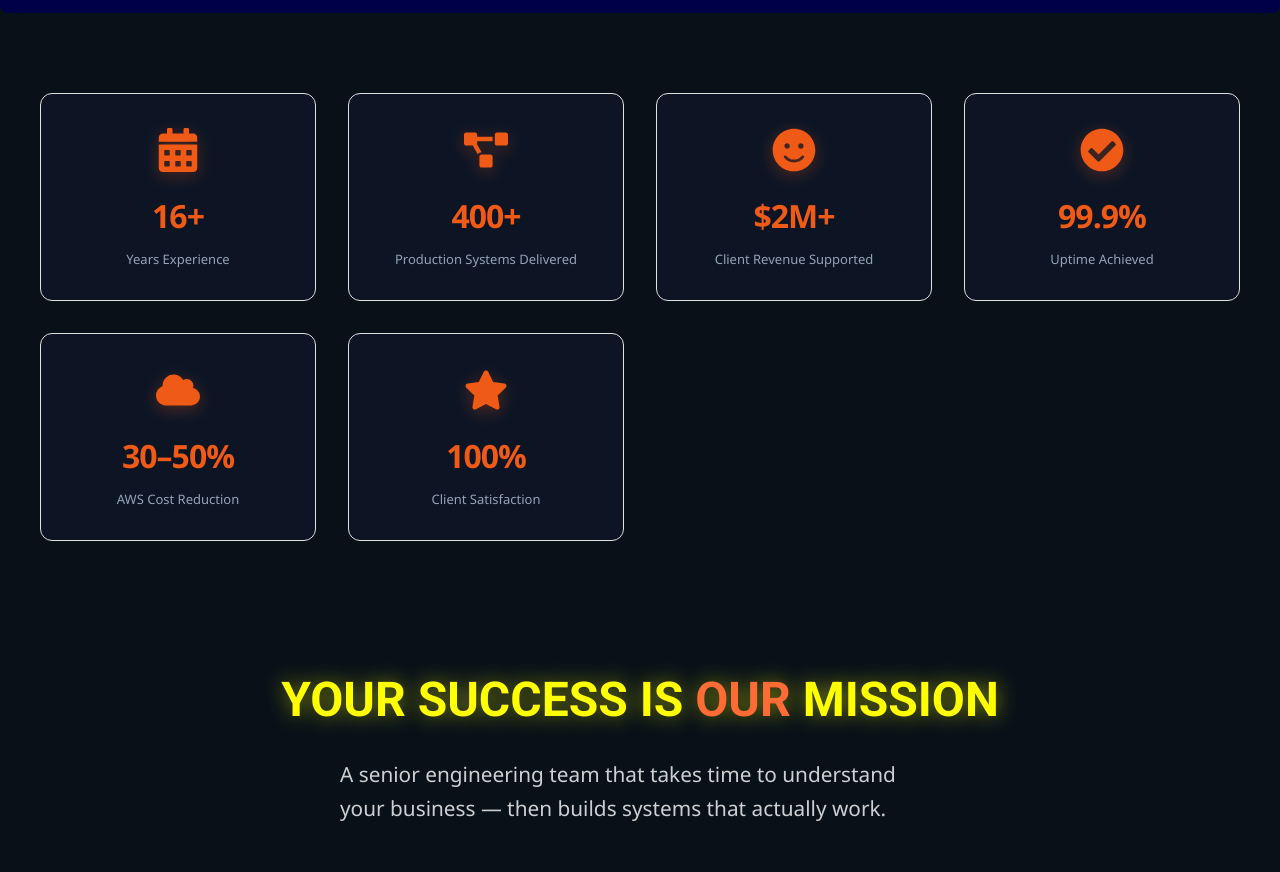
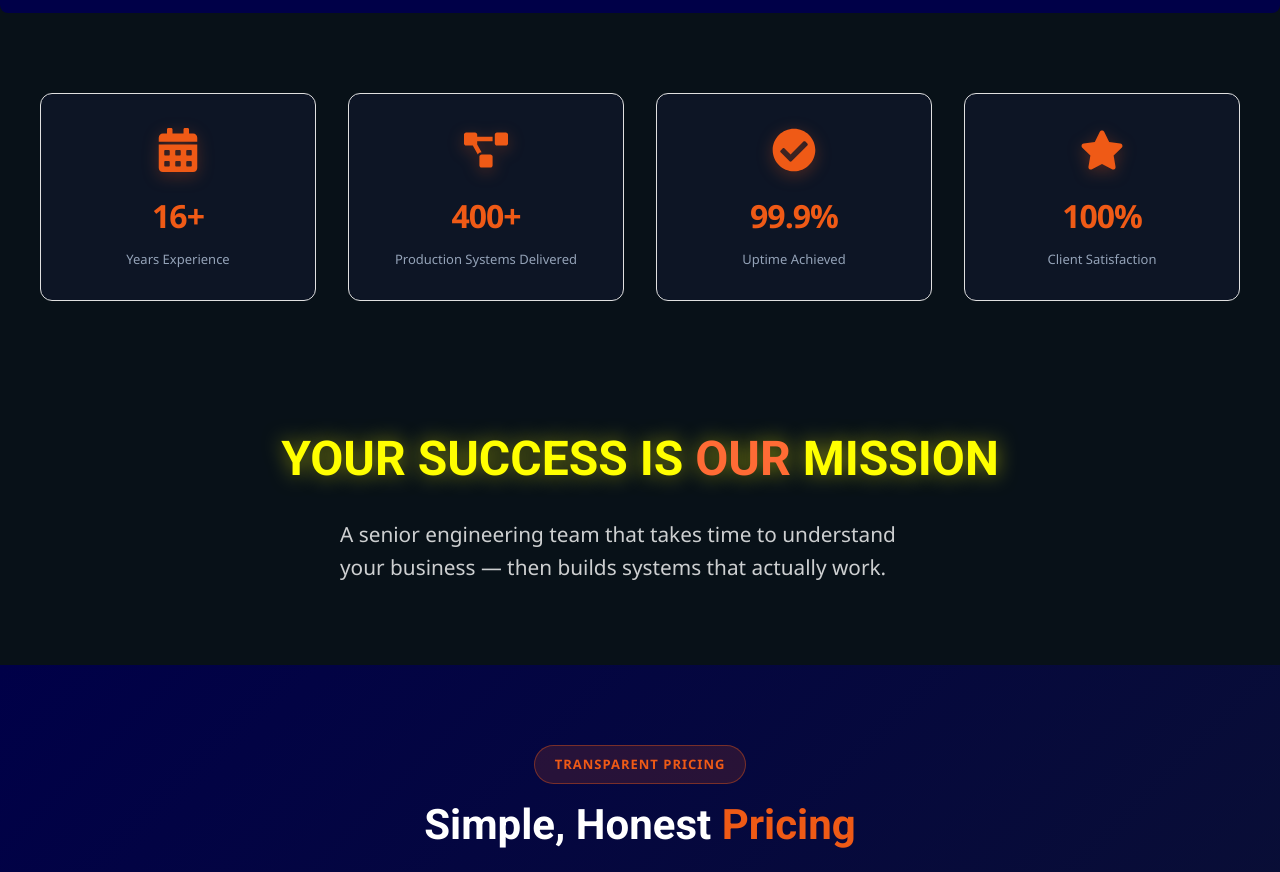
Before and after one commit to GoddeyUwamari/wayup-technology, a React (Create React App) app: page / in a window 1280 px wide. Shown: the part 3067-3939 px from the top of the page. Built offline with nearby package versions, Linux system fonts and the light colour scheme; no server answers.

Commit message:
Remove vague cost-reduction and revenue stats, clean 4-stat grid

```diff
--- a/src/components/Client.js
+++ b/src/components/Client.js
@@ -98,9 +98,7 @@ const Client = () => {
   const statistics = [
     { icon: <FaCalendarAlt />, number: "16+", label: "Years Experience" },
     { icon: <FaProjectDiagram />, number: "400+", label: "Production Systems Delivered" },
-    { icon: <FaSmile />, number: "$2M+", label: "Client Revenue Supported" },
     { icon: <FaCheckCircle />, number: "99.9%", label: "Uptime Achieved" },
-    { icon: <FaCloud />, number: "30–50%", label: "AWS Cost Reduction" },
     { icon: <FaStar />, number: "100%", label: "Client Satisfaction" },
   ];
 
```
